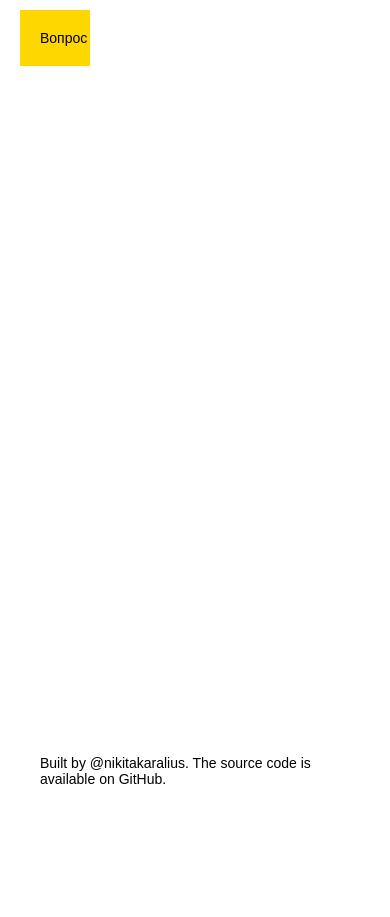
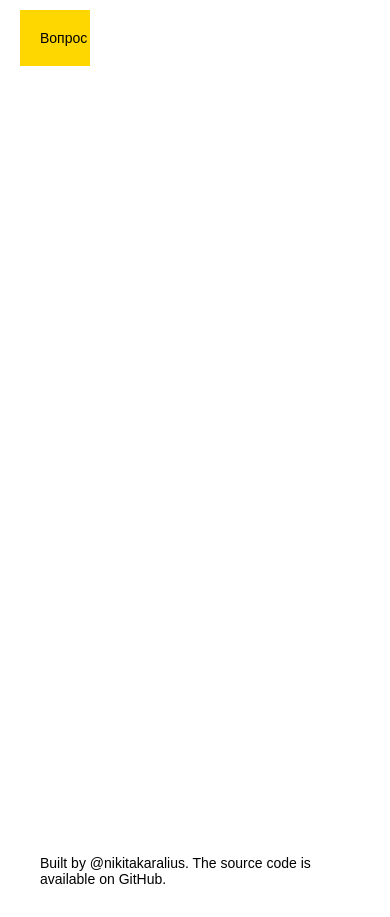
Before and after one commit to nikitakaralius/politech-personal-website, a plain HTML site: page dom-test/index.html in a window 390 px wide. Shown: the part 50-967 px from the top of the page. Drawn offline with Linux system fonts and the light colour scheme; a web font is replaced by a local one.

Commit message:
Removed offset

```diff
--- a/dom-test/css/layout.css
+++ b/dom-test/css/layout.css
@@ -20,9 +20,3 @@ footer {
   position: relative;
   bottom: 0;
 }
-
-@media screen and (max-width: 768px) {
-  footer {
-    bottom: 100px;
-  }
-}
--- a/practical-work/css/styles.css
+++ b/practical-work/css/styles.css
@@ -22,9 +22,3 @@ footer {
   position: absolute;
   bottom: 0;
 }
-
-@media screen and (max-width: 768px) {
-  footer {
-    bottom: 100px;
-  }
-}
--- a/svg-animation/css/styles.css
+++ b/svg-animation/css/styles.css
@@ -17,9 +17,3 @@ footer {
   position: absolute;
   bottom: 0;
 }
-
-@media screen and (max-width: 768px) {
-  footer {
-    bottom: 100px;
-  }
-}
```
